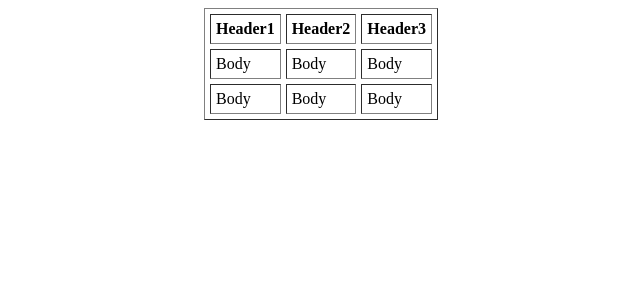
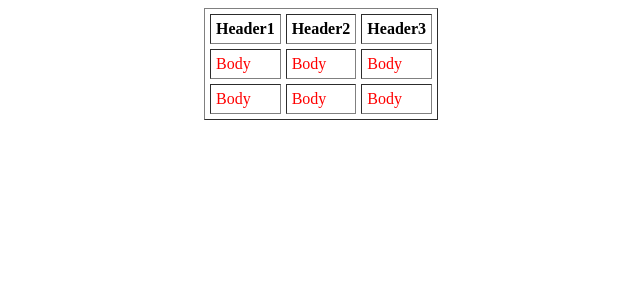
Before and after one commit to skille97/RAVI, a Flask app: page / in a window 1280 px wide. Shown: the top 300 px of the page, without its empty margins (319-959 px from the left). Run offline with Flask 2, Linux system fonts and the light colour scheme.

Commit message:
Added JS file

```diff
--- /dev/null
+++ b/static/index.js
@@ -0,0 +1 @@
+alert("test")
--- a/templates/index.html
+++ b/templates/index.html
@@ -2,6 +2,7 @@
 	<head>
 		<title>RAVI</title>
 		<link rel="stylesheet" type="text/css" href="{{ url_for('static', filename = 'index.css') }}">
+		<script src="{{ url_for('static', filename = 'index.js') }}"></script>
 	</head>
 	<body>
 		<center>
@@ -15,7 +16,7 @@
 				<tr>
 					{% for rowrow in row %}
 					{# Rowrow, row your boat. #}
-					<td>{{ rowrow }}</td>
+					<td class="data">{{ rowrow }}</td>
 					{% endfor %}
 				</tr>
 				{% endfor %}
```
